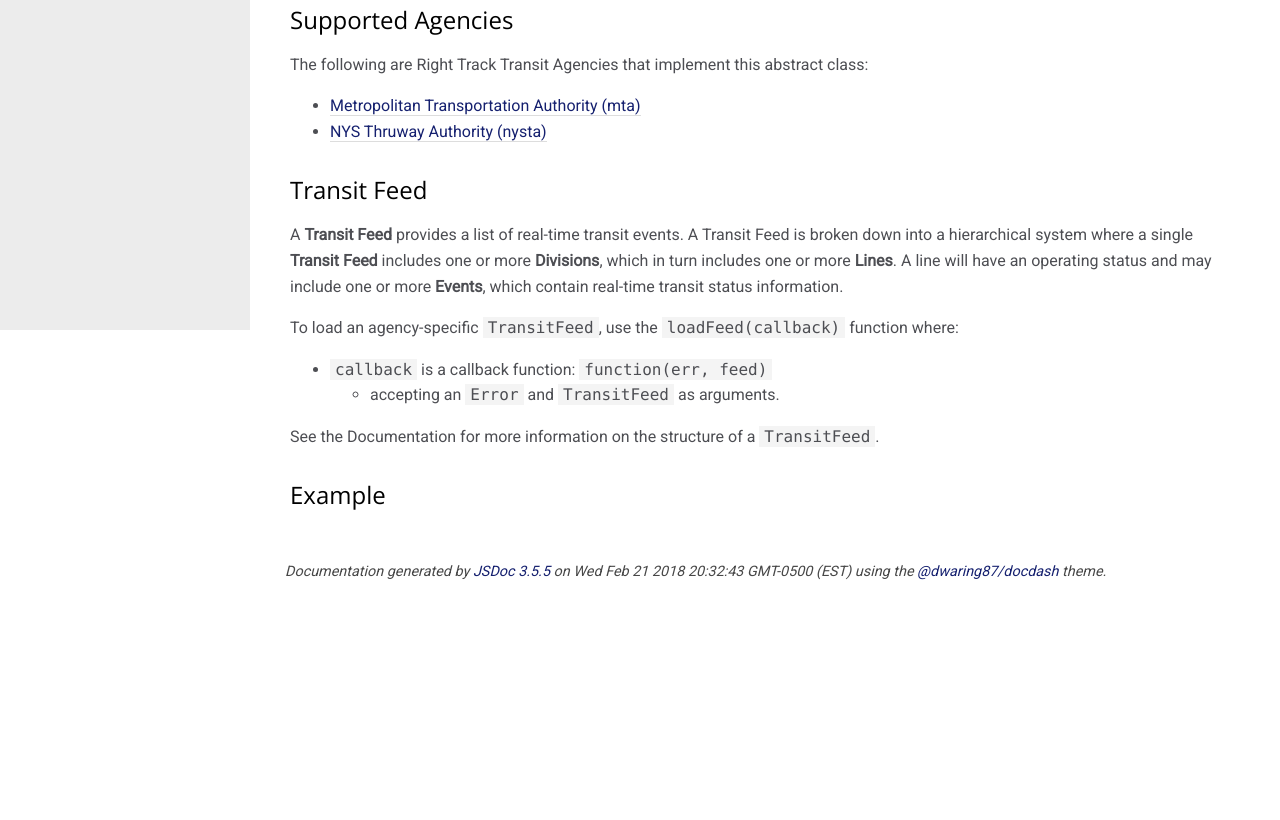
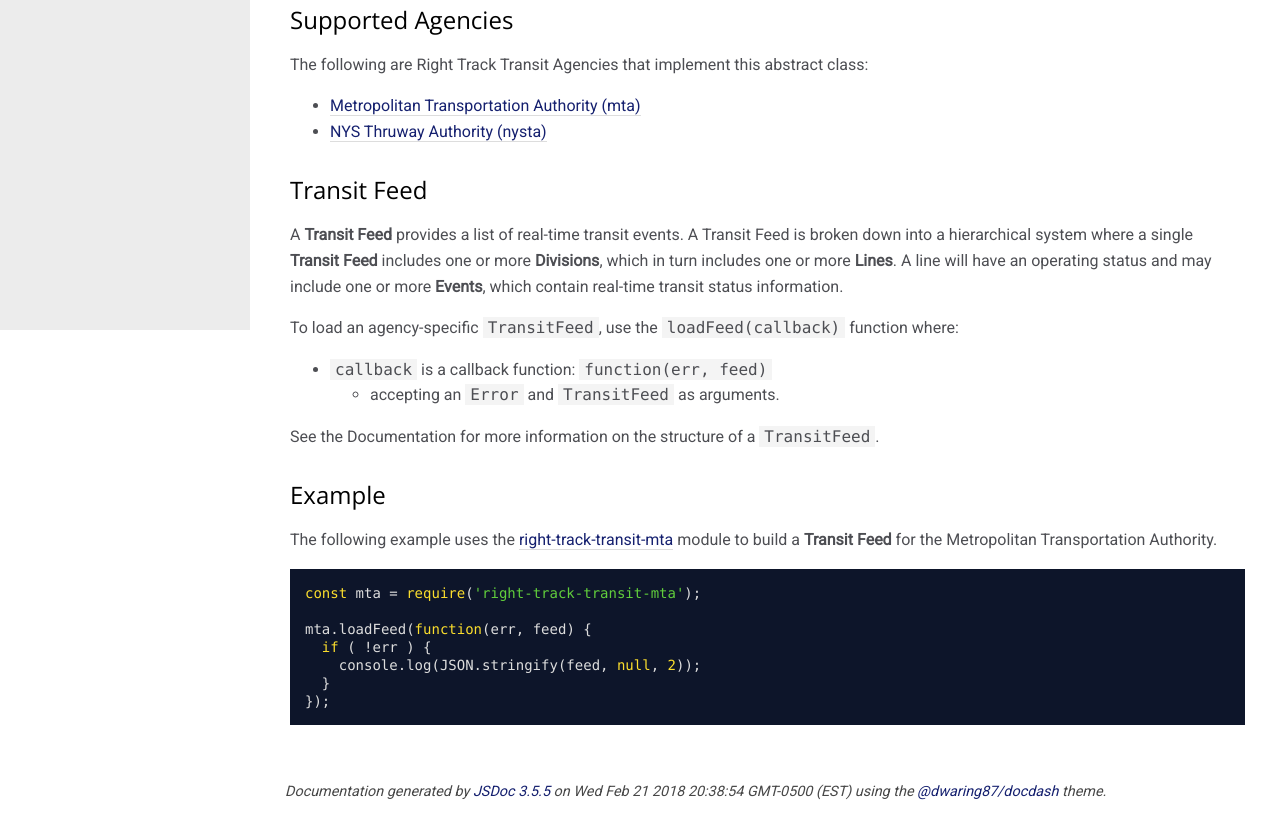
Before and after one commit to right-track/right-track-transit, a website: page doc/index.html in a window 1280 px wide. Shown: the part 470-1290 px from the top of the page. Before the commit the page ends 1070 px from the top, so only its background shows below. Drawn offline with nearby package versions, Linux system fonts and the light colour scheme.

Commit message:
Update Docs

```diff
--- a/doc/index.html
+++ b/doc/index.html
@@ -77,7 +77,15 @@ function where:</p>
 </li>
 </ul>
 <p>See the Documentation for more information on the structure of a <code>TransitFeed</code>.</p>
-<h3>Example</h3></article>
+<h3>Example</h3><p>The following example uses the <a href="https://github.com/right-track/right-track-transit-mta">right-track-transit-mta</a>
+module to build a <strong>Transit Feed</strong> for the Metropolitan Transportation Authority.</p>
+<pre class="prettyprint source lang-javascript"><code>const mta = require('right-track-transit-mta');
+
+mta.loadFeed(function(err, feed) {
+  if ( !err ) {
+    console.log(JSON.stringify(feed, null, 2));
+  }
+});</code></pre></article>
     </section>
 
 
@@ -90,7 +98,7 @@ function where:</p>
 <br class="clear">
 
 <footer>
-    Documentation generated by <a href="https://github.com/jsdoc3/jsdoc">JSDoc 3.5.5</a> on Wed Feb 21 2018 20:32:43 GMT-0500 (EST) using the <a href="https://github.com/dwaring87/docdash">@dwaring87/docdash</a> theme.
+    Documentation generated by <a href="https://github.com/jsdoc3/jsdoc">JSDoc 3.5.5</a> on Wed Feb 21 2018 20:38:54 GMT-0500 (EST) using the <a href="https://github.com/dwaring87/docdash">@dwaring87/docdash</a> theme.
 </footer>
 
 <script>prettyPrint();</script>
```
Also changed, not shown: doc/RightTrackTransitAgency.html (+1 -1 lines), doc/TransitDivision.html (+1 -1 lines), doc/TransitEvent.html (+1 -1 lines), doc/TransitFeed.html (+1 -1 lines), doc/TransitFeed_TransitDivision.js.html (+1 -1 lines), doc/TransitFeed_TransitEvent.js.html (+1 -1 lines), doc/TransitFeed_TransitFeed.js.html (+1 -1 lines), doc/TransitFeed_TransitLine.js.html (+1 -1 lines), doc/TransitFeed_index.js.html (+1 -1 lines), doc/TransitLine.html (+1 -1 lines), doc/index.js.html (+1 -1 lines).
